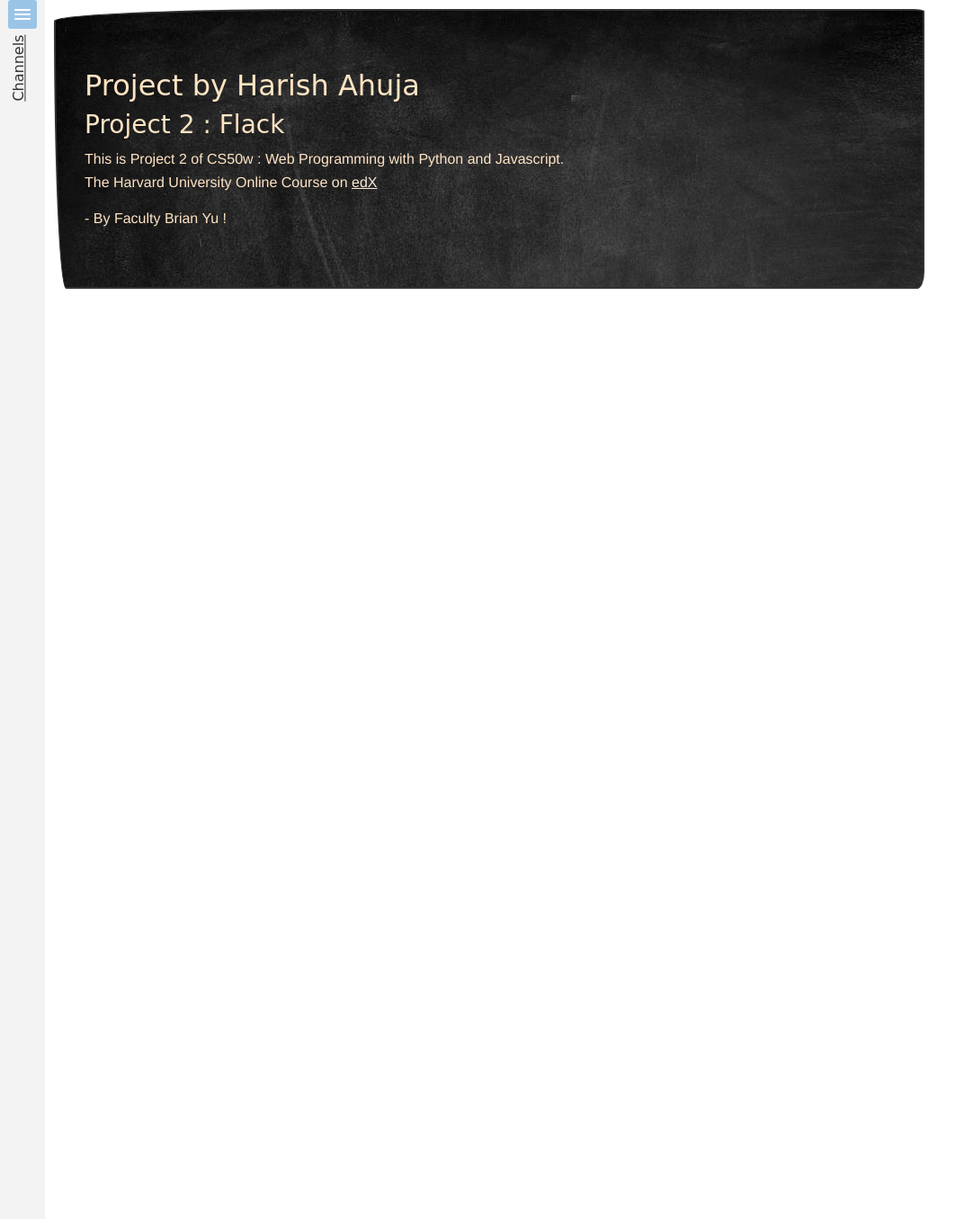
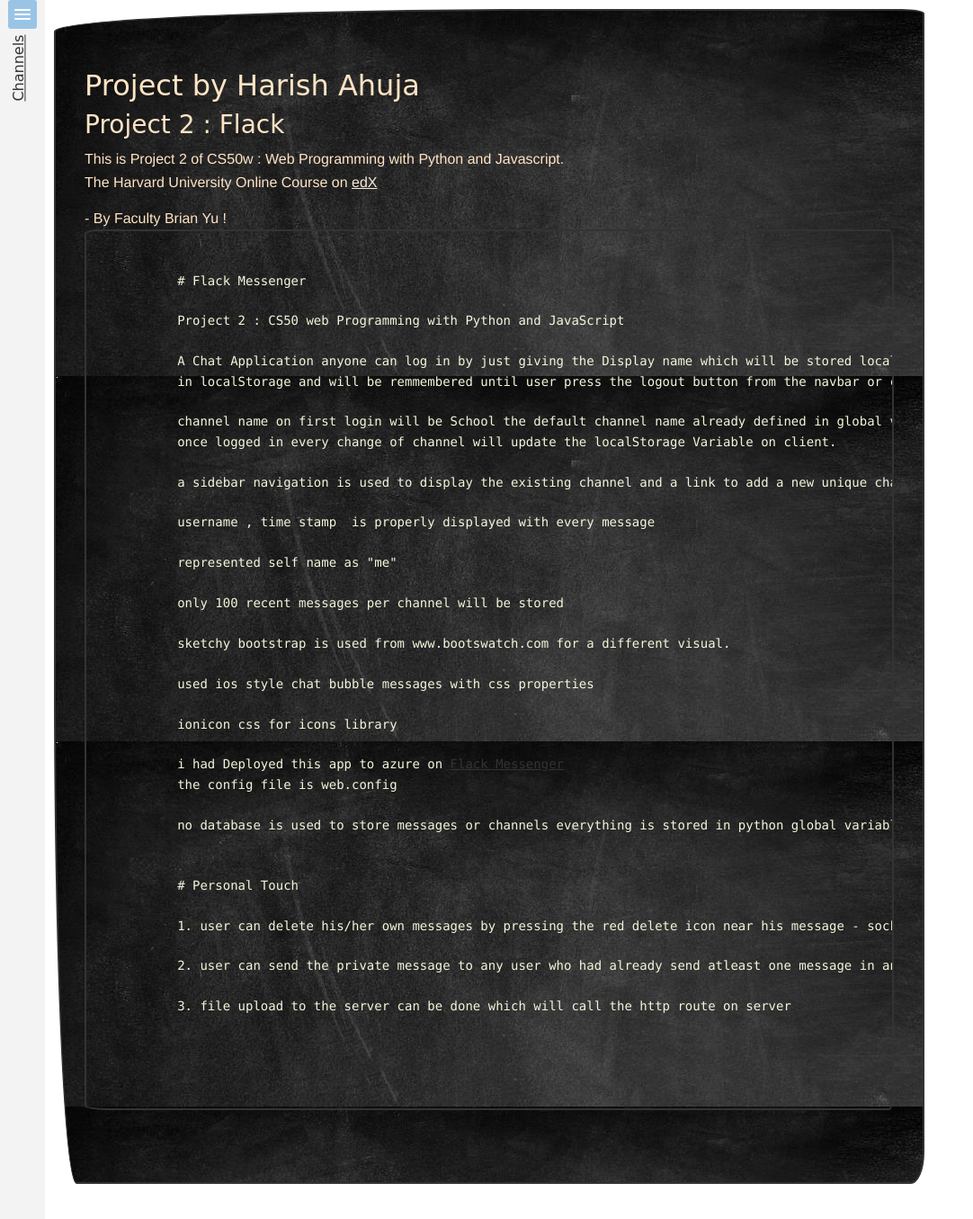
Before and after one commit to quteharry19/Flack, a Flask app: page /about in a window 1280 px wide. Shown: the part 50-1405 px from the top of the page at 90% size, without its empty margins (0-1082 px from the left). Run offline with Flask 2, Linux system fonts and the light colour scheme; some libraries are stand-ins or nearby versions; some web fonts are replaced.

Commit message:
update about

```diff
--- a/templates/about.html
+++ b/templates/about.html
@@ -2,7 +2,7 @@
 
 {% block content %}
 
-<div class=" jumbotron" id="about">
+<div class=" jumbotron" id="about" style="overflow: scroll;">
 
     <h2>Project by Harish Ahuja</h2>
 
@@ -14,6 +14,48 @@
     </p>
     <span> - By Faculty Brian Yu ! </span>
 
+    <pre style="color: beige;">
+        <p>
+            # Flack Messenger
+
+            Project 2 : CS50 web Programming with Python and JavaScript
+
+            A Chat Application anyone can log in by just giving the Display name which will be stored locally on his/her computer browser
+            in localStorage and will be remmembered until user press the logout button from the navbar or clears the browser files.
+
+            channel name on first login will be School the default channel name already defined in global variable.
+            once logged in every change of channel will update the localStorage Variable on client.
+
+            a sidebar navigation is used to display the existing channel and a link to add a new unique channel
+
+            username , time stamp  is properly displayed with every message
+
+            represented self name as "me"
+
+            only 100 recent messages per channel will be stored
+
+            sketchy bootstrap is used from www.bootswatch.com for a different visual.
+
+            used ios style chat bubble messages with css properties
+
+            ionicon css for icons library
+
+            i had Deployed this app to azure on <a href="https://flack.azurewebsites.net">Flack Messenger</a>
+            the config file is web.config
+
+            no database is used to store messages or channels everything is stored in python global variables
+
+
+            # Personal Touch
+
+            1. user can delete his/her own messages by pressing the red delete icon near his message - socket connection used for this to delete mesaage from server side.
+
+            2. user can send the private message to any user who had already send atleast one message in any chat by clicking on the username/display namee associated with the message. if that user had become offline a alert messages with user disconnected will be popped.
+
+            3. file upload to the server can be done which will call the http route on server
+
+        </p>
+    </pre>
 </div>
 
 
```
Also changed, not shown: readme.md.
